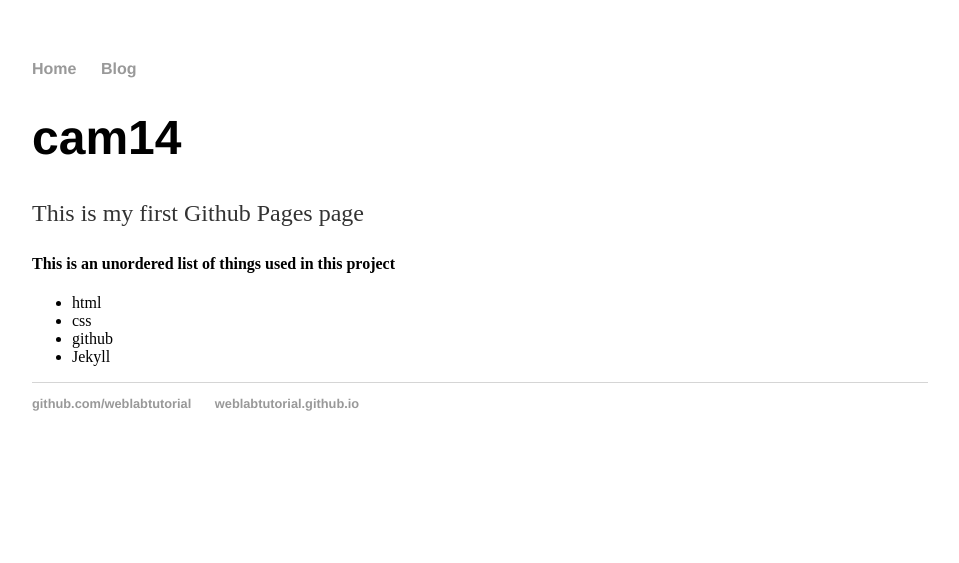
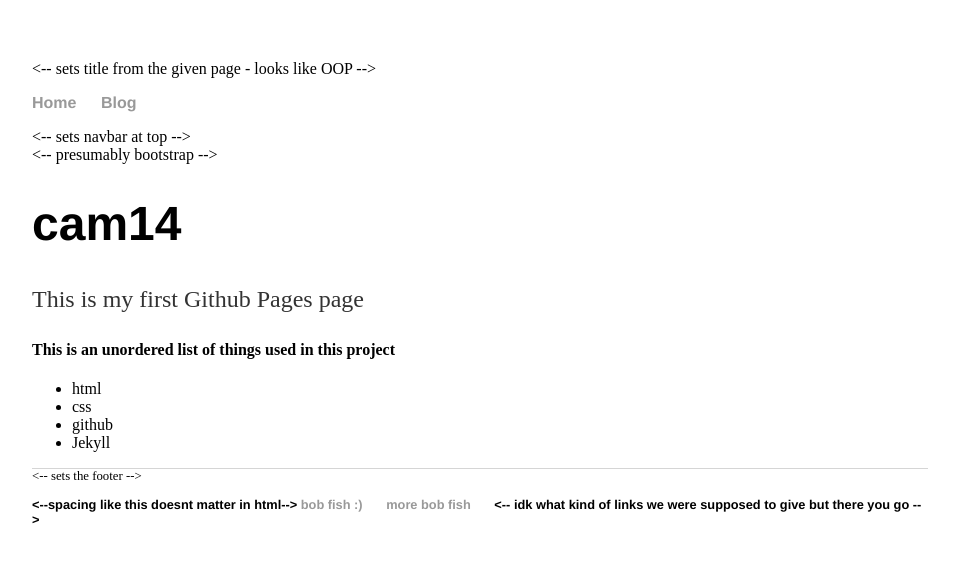
Before and after one commit to cam-14/cam-14, a Jekyll site: the page built from index.html, in a window 1280 px wide. Shown: the top 563 px of the page, without its empty margins (160-1119 px from the left). Built offline with Jekyll 4.4.1, drawn with Linux system fonts in a browser that asks for light colours.

Commit message:
Update default.html

```diff
--- a/_layouts/default.html
+++ b/_layouts/default.html
@@ -1,7 +1,7 @@
 <!DOCTYPE html>
 <html>
 <head>
-<title>{{ page.title }}</title>
+<title>{{ page.title }}</title> <-- sets title from the given page - looks like OOP -->
 <!-- link to main stylesheet -->
 <link rel="stylesheet" type="text/css" href="/css/main.css">
 </head>
@@ -11,14 +11,22 @@
 <li><a href="/">Home</a></li>
 <li><a href="/blog">Blog</a></li>
 </ul>
-</nav>
-<div class="container">
+</nav> <-- sets navbar at top -->
+<div class="container"> <-- presumably bootstrap -->
 {{ content }}
 </div>
-<footer>
+<footer> <-- sets the footer -->
 <ul>
-<li><a href="https://github.com/weblabtutorial">github.com/weblabtutorial</a></li>
-<li><a href="https://weblabtutorial.github.io"> weblabtutorial.github.io </a></li>
+
+  <--spacing like this doesnt matter in html-->
+
+
+
+
+
+<li><a href="https://pbs.twimg.com/profile_images/2577729498/mutant-animals26_400x400.jpg">bob fish :)</a></li>
+<li><a href="https://www.google.com/search?q=bobfish&tbm=isch&chips=q:bobfish,g_1:water:1dmT-y6skug%3D&client=opera-gx&hs=IWc&hl=en&sa=X&ved=2ahUKEwienJn317bzAhUS_BoKHaP8DIsQ4lYoAHoECAEQEg&biw=1864&bih=931"> more bob fish </a></li>
+<-- idk what kind of links we were supposed to give but there you go -->
 </ul>
 </footer>
 </body>
```
